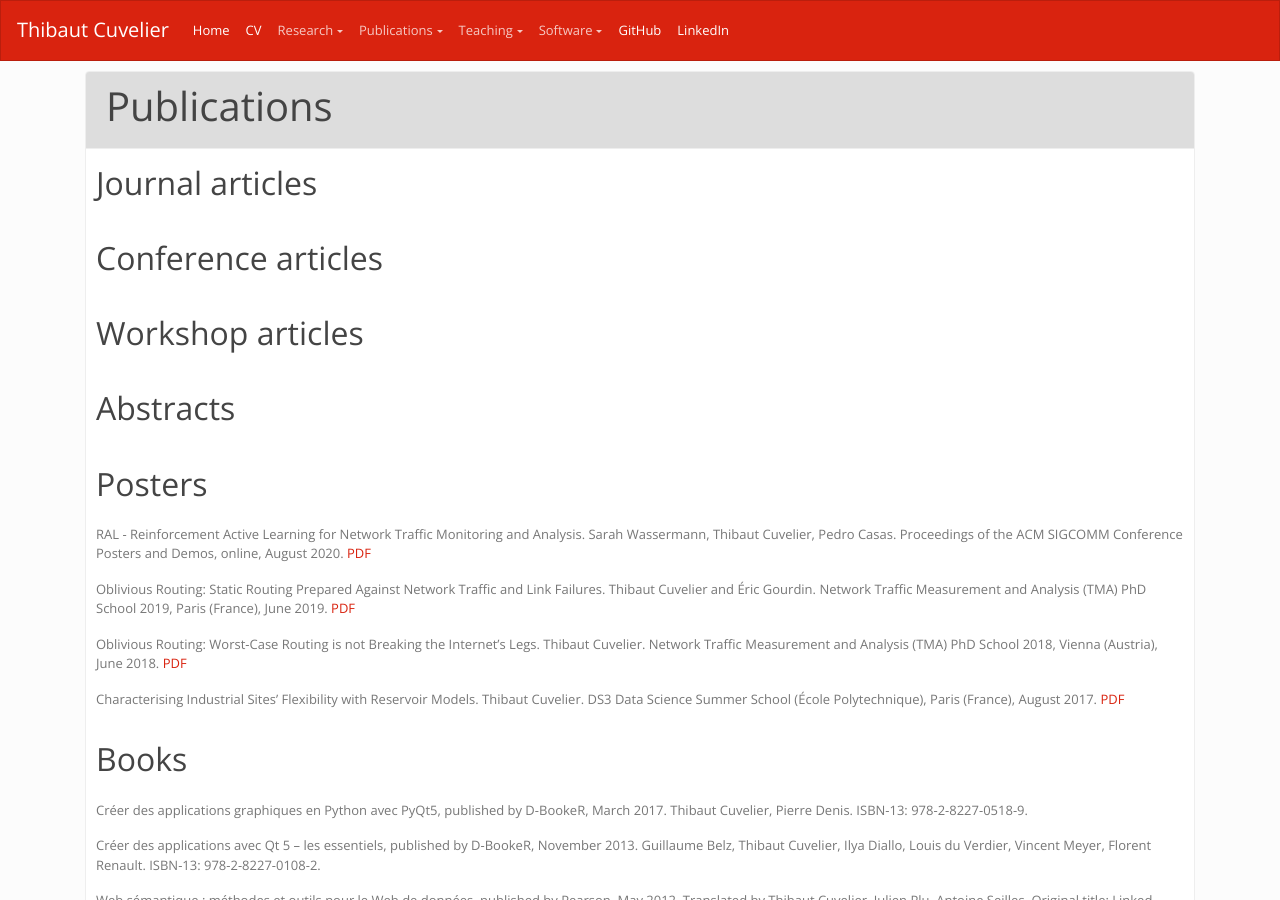
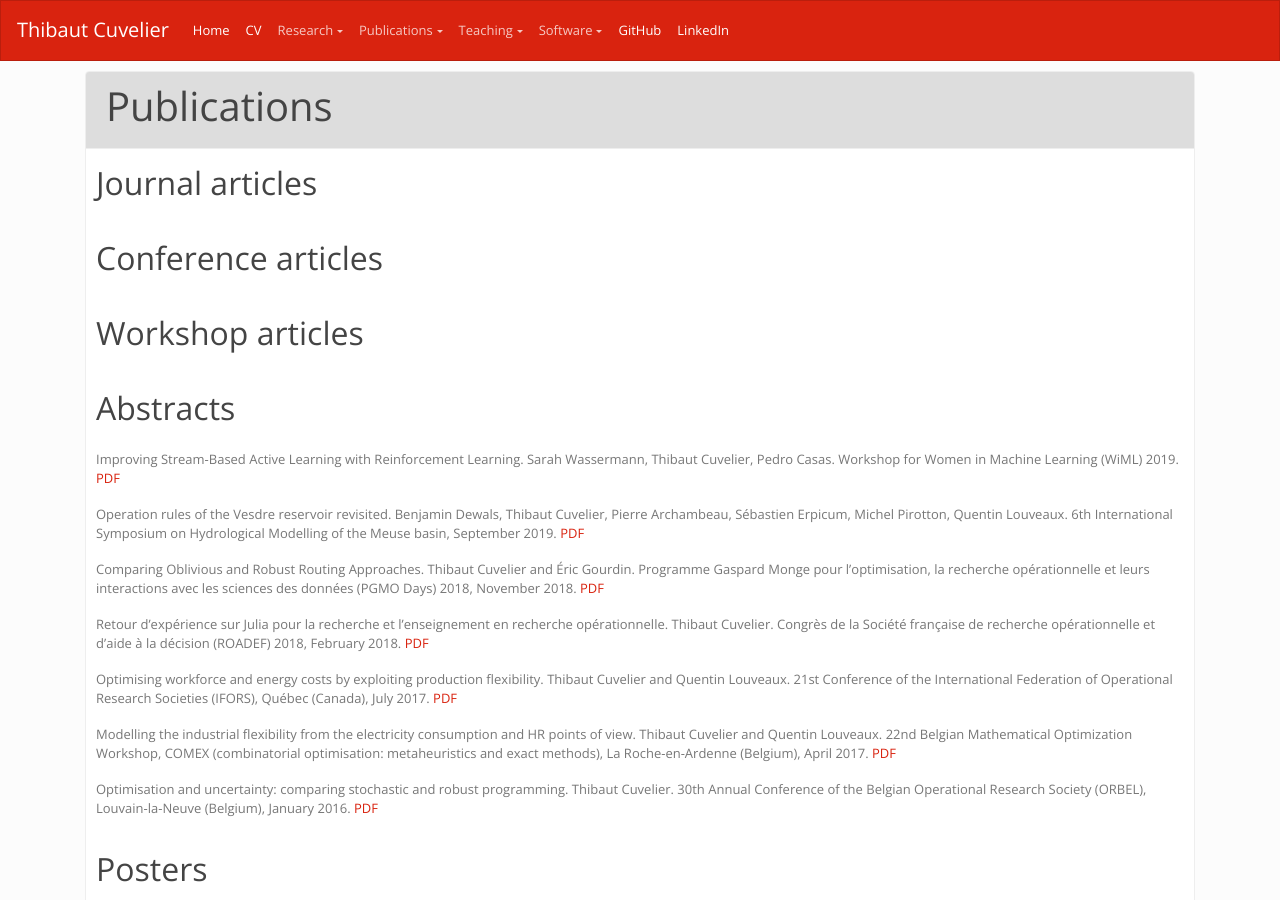
Before and after one commit to dourouc05/dourouc05.github.io, a Jekyll site: the page built from publications.md, in a window 1280 px wide and 900 px high. Built offline with Jekyll 4.4.1, drawn with Linux system fonts in a browser that asks for light colours; a script that is not in the unit is left out.

Commit message:
Update publications.md

```diff
--- a/publications.md
+++ b/publications.md
@@ -13,6 +13,42 @@ layout: page
 <h2 id="workshop">Workshop articles</h2>
 
 <h2 id="abstract">Abstracts</h2>
+
+Improving Stream-Based Active Learning with Reinforcement Learning.
+Sarah Wassermann, Thibaut Cuvelier, Pedro Casas.
+Workshop for Women in Machine Learning (WiML) 2019.
+[PDF](https://hal.archives-ouvertes.fr/hal-02375296)
+
+Operation rules of the Vesdre reservoir revisited.
+Benjamin Dewals, Thibaut Cuvelier, Pierre Archambeau, Sébastien Erpicum, Michel Pirotton, Quentin Louveaux.
+6th International Symposium on Hydrological Modelling of the Meuse basin, September 2019.
+[PDF](http://hdl.handle.net/2268/239415)
+
+Comparing Oblivious and Robust Routing Approaches.
+Thibaut Cuvelier and Éric Gourdin.
+Programme Gaspard Monge pour l’optimisation, la recherche opérationnelle et leurs interactions avec les sciences des données (PGMO Days) 2018, November 2018.
+[PDF](http://hdl.handle.net/2268/229784)
+
+Retour d’expérience sur Julia pour la recherche et l’enseignement en recherche opérationnelle.
+Thibaut Cuvelier.
+Congrès de la Société française de recherche opérationnelle et d'aide à la décision (ROADEF) 2018, February 2018.
+[PDF](http://hdl.handle.net/2268/220267)
+
+Optimising workforce and energy costs by exploiting production flexibility.
+Thibaut Cuvelier and Quentin Louveaux.
+21st Conference of the International Federation of Operational Research Societies (IFORS), Québec (Canada), July 2017.
+[PDF](http://hdl.handle.net/2268/207330)
+
+Modelling the industrial flexibility from the electricity consumption and HR points of view.
+Thibaut Cuvelier and Quentin Louveaux.
+22nd Belgian Mathematical Optimization Workshop, COMEX (combinatorial optimisation: metaheuristics and exact methods), La Roche-en-Ardenne (Belgium), April 2017.
+[PDF](http://hdl.handle.net/2268/209469)
+
+Optimisation and uncertainty: comparing stochastic and robust programming.
+Thibaut Cuvelier.
+30th Annual Conference of the Belgian Operational Research Society (ORBEL), Louvain-la-Neuve (Belgium), January 2016.
+[PDF](http://hdl.handle.net/2268/197081)
+
 
 <h2 id="poster">Posters</h2>
 
```
